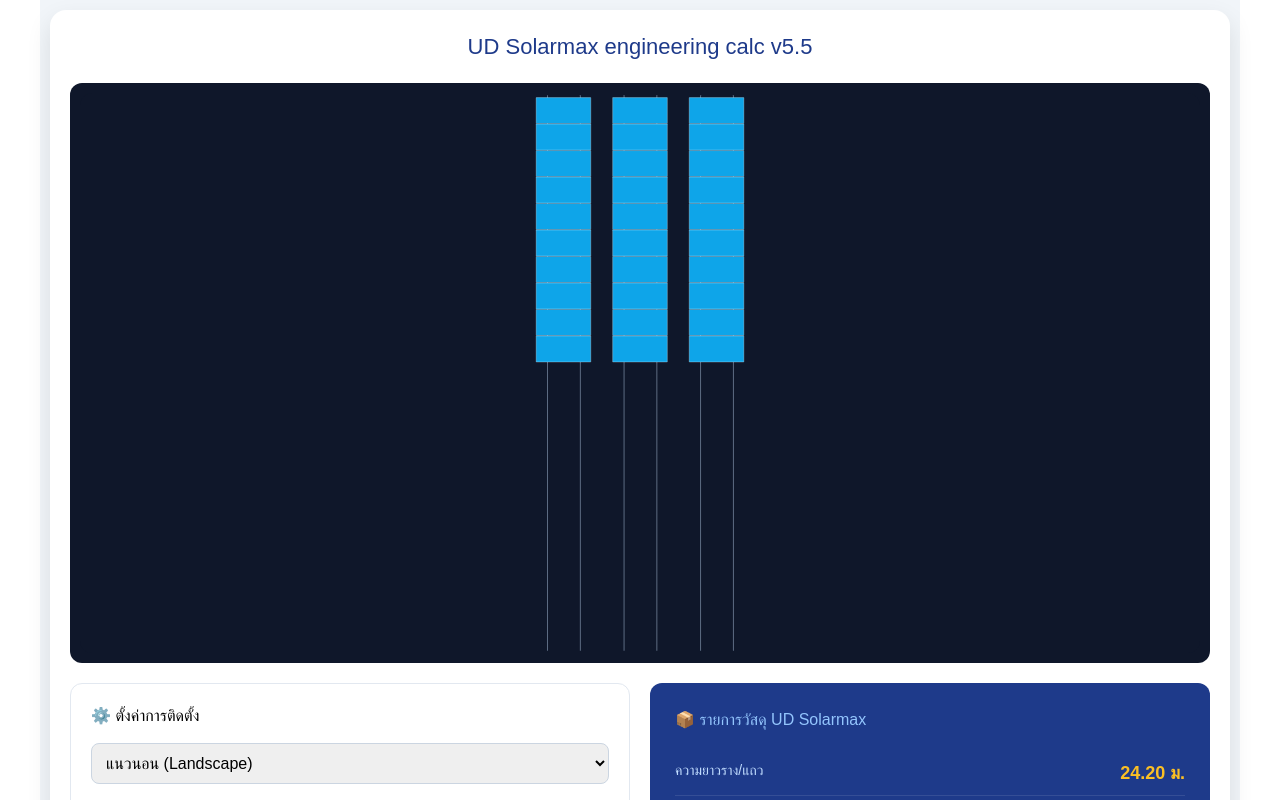
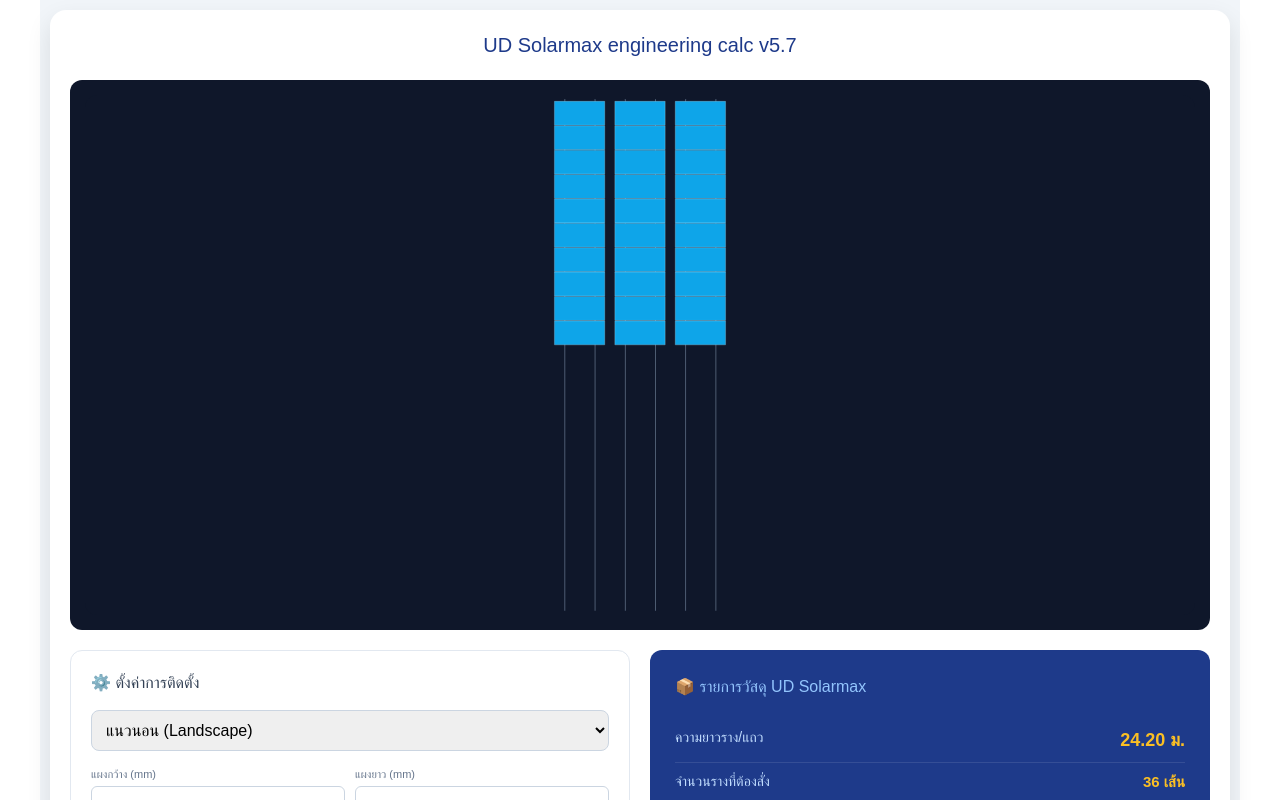
Before and after one commit to udsolarmax/udsolarmax_pv_calulation, a React (Create React App) app: page / in a window 1280 px wide. Shown: the top 800 px of the page. Built offline with nearby package versions, Linux system fonts and the light colour scheme.

Commit message:
Update App.js

```diff
--- a/src/App.js
+++ b/src/App.js
@@ -21,50 +21,64 @@
     panelTotalDim: 0
   });
 
-  const currentW = panelOrientation === 'vertical' ? panelWidth : panelLength;
-  const currentL = panelOrientation === 'vertical' ? panelLength : panelWidth;
+  // --- วิศวกรรม Logic: กำหนดขนาดตามแนวรางจริง ---
+  // แนวตั้ง (Portrait): รางวิ่งตามความกว้างแผง | แนวนอน (Landscape): รางวิ่งตามความยาวแผง
+  const dimAlongRail = panelOrientation === 'vertical' ? panelWidth : panelLength;
+  const dimAcrossRail = panelOrientation === 'vertical' ? panelLength : panelWidth;
 
   useEffect(() => {
-    const panelsDim = (panelCountPerString * currentW) + ((panelCountPerString - 1) * midClampSpace);
-    const rowLenMM = panelsDim + (2 * overhang);
-    const midPerString = (panelCountPerString - 1) * 2;
+    // คำนวณความยาวแผงรวมทั้งหมดใน 1 แถว
+    const panelsTotalMM = (panelCountPerString * dimAlongRail) + ((panelCountPerString - 1) * midClampSpace);
+    // ความยาวรางจริง (ต่อเส้น) = ความยาวแผงรวม + overhang สองด้าน
+    const rowLenMM = panelsTotalMM + (2 * overhang);
+
+    // คำนวณวัสดุต่อ 1 สตริง
     const railsPerSide = Math.ceil(rowLenMM / railLength);
-    const railsPerString = railsPerSide * 2;
+    const railsPerString = railsPerSide * 2; // มีราง 2 เส้นเสมอ
     const splicesPerString = Math.max(0, (railsPerSide - 1) * 2);
     const lFeetPerString = (Math.ceil(rowLenMM / lFeetSpace) + 1) * 2;
 
     setResults({
       totalRailLength: (rowLenMM / 1000).toFixed(2),
       totalRailsNeeded: railsPerString * stringCount,
-      midClamps: midPerString * stringCount,
+      midClamps: (panelCountPerString - 1) * 2 * stringCount,
       endClamps: 4 * stringCount,
       splices: splicesPerString * stringCount,
       lFeetCount: lFeetPerString * stringCount,
-      panelTotalDim: (panelsDim / 1000).toFixed(2)
+      panelTotalDim: (panelsTotalMM / 1000).toFixed(2)
     });
-  }, [currentW, currentL, panelCountPerString, stringCount, lFeetSpace, railLength, midClampSpace, overhang, panelOrientation]);
+  }, [dimAlongRail, panelCountPerString, stringCount, lFeetSpace, railLength, midClampSpace, overhang]);
 
   const renderVisualizer = () => {
-    // คำนวณความยาวแผงทั้งหมดรวมช่องว่าง
-    const panelsDimMM = (panelCountPerString * currentW) + ((panelCountPerString - 1) * midClampSpace);
-    // ความยาวรางจริง = ความยาวแผงรวม + overhang สองด้าน
-    const actualRailLenMM = panelsDimMM + (2 * overhang);
+    const panelsTotalMM = (panelCountPerString * dimAlongRail) + ((panelCountPerString - 1) * midClampSpace);
+    const railLenMM = panelsTotalMM + (2 * overhang);
 
     if (panelOrientation === 'vertical') {
-      const totalW = actualRailLenMM + 400;
-      const totalH = (currentL * stringCount) + (stringCount * 500);
+      // --- แนวตั้ง (Portrait): ต่อลงด้านล่าง ---
+      const viewW = railLenMM + 400;
+      const viewH = (dimAcrossRail * stringCount) + (stringCount * 400);
 
       return (
-        <svg viewBox={`-200 -200 ${totalW} ${totalH}`} style={{ width: '100%', maxHeight: '70vh', background: '#0f172a', borderRadius: '12px' }}>
+        <svg viewBox={`-200 -200 ${viewW} ${viewH}`} style={{ width: '100%', maxHeight: '65vh', background: '#0f172a', borderRadius: '12px' }}>
           {Array.from({ length: stringCount }).map((_, sIdx) => {
-            const yOff = sIdx * (currentL + 400);
+            const yOff = sIdx * (dimAcrossRail + 400);
             return (
               <g key={sIdx}>
-                {/* รางแนวนอนสำหรับแนวตั้ง */}
-                <rect x="0" y={yOff + currentL * 0.25} width={actualRailLenMM} height="30" fill="#64748b" rx="5" />
-                <rect x="0" y={yOff + currentL * 0.75} width={actualRailLenMM} height="30" fill="#64748b" rx="5" />
+                {/* รางหยุดที่ความยาว railLenMM พอดี */}
+                <rect x="0" y={yOff + dimAcrossRail * 0.25} width={railLenMM} height="30" fill="#64748b" rx="5" />
+                <rect x="0" y={yOff + dimAcrossRail * 0.75} width={railLenMM} height="30" fill="#64748b" rx="5" />
                 {Array.from({ length: panelCountPerString }).map((_, pIdx) => (
-                  <rect key={pIdx} x={overhang + (pIdx * (currentW + midClampSpace))} y={yOff} width={currentW} height={currentL} fill="#1e293b" stroke="#38bdf8" strokeWidth="10" rx="5" />
+                  <rect
+                    key={pIdx}
+                    x={overhang + (pIdx * (dimAlongRail + midClampSpace))}
+                    y={yOff}
+                    width={dimAlongRail}
+                    height={dimAcrossRail}
+                    fill="#1e293b"
+                    stroke="#38bdf8"
+                    strokeWidth="8"
+                    rx="5"
+                  />
                 ))}
               </g>
             );
@@ -72,32 +86,31 @@
         </svg>
       );
     } else {
-      // --- แก้ไขโหมดแนวนอน (Landscape) ---
-      const stringGap = currentW * 0.4;
-      const totalW = (currentW * stringCount) + ((stringCount - 1) * stringGap);
-      // ความสูง SVG จะเท่ากับความยาวรางจริง
-      const totalH = actualRailLenMM;
+      // --- แนวนอน (Landscape): ต่อไปด้านขวา (อ้างอิงตามรูปตัวอย่าง) ---
+      const stringGap = dimAlongRail * 0.2;
+      const viewW = (dimAlongRail * stringCount) + ((stringCount - 1) * stringGap) + 400;
+      const viewH = railLenMM + 400;
 
       return (
-        <svg viewBox={`-100 -100 ${totalW + 200} ${totalH + 200}`} style={{ width: '100%', maxHeight: '70vh', background: '#0f172a', borderRadius: '12px' }}>
+        <svg viewBox={`-200 -200 ${viewW} ${viewH}`} style={{ width: '100%', maxHeight: '65vh', background: '#0f172a', borderRadius: '12px' }}>
           {Array.from({ length: stringCount }).map((_, sIdx) => {
-            const xOff = sIdx * (currentW + stringGap);
+            const xOff = sIdx * (dimAlongRail + stringGap);
             return (
               <g key={sIdx}>
-                {/* รางวาดให้ยาวเท่ากับ actualRailLenMM พอดี (ไม่ยาวเกินไปด้านล่าง) */}
-                <rect x={xOff + currentW * 0.2} y="0" width="40" height={actualRailLenMM} fill="#64748b" rx="10" />
-                <rect x={xOff + currentW * 0.8} y="0" width="40" height={actualRailLenMM} fill="#64748b" rx="10" />
+                {/* รางแนวดิ่ง หยุดความยาวที่ railLenMM พอดี ไม่เกิน overhang */}
+                <rect x={xOff + dimAlongRail * 0.2} y="0" width="35" height={railLenMM} fill="#64748b" rx="10" />
+                <rect x={xOff + dimAlongRail * 0.8} y="0" width="35" height={railLenMM} fill="#64748b" rx="10" />
 
                 {Array.from({ length: panelCountPerString }).map((_, pIdx) => (
                   <rect
                     key={pIdx}
                     x={xOff}
-                    y={overhang + (pIdx * (currentL + midClampSpace))}
-                    width={currentW}
-                    height={currentL}
+                    y={overhang + (pIdx * (dimAcrossRail + midClampSpace))}
+                    width={dimAlongRail}
+                    height={dimAcrossRail}
                     fill="#0ea5e9"
                     stroke="#fff"
-                    strokeWidth="12"
+                    strokeWidth="10"
                     rx="5"
                   />
                 ))}
@@ -112,17 +125,16 @@
   return (
     <div style={{ padding: "10px", maxWidth: "1200px", margin: "0 auto", fontFamily: "sans-serif", backgroundColor: "#f1f5f9", minHeight: "100vh" }}>
       <div style={{ backgroundColor: "white", borderRadius: "16px", boxShadow: "0 10px 25px rgba(0,0,0,0.1)", padding: "20px" }}>
-        <h1 style={{ color: "#1e3a8a", textAlign: "center", marginBottom: "20px", fontSize: "22px" }}>UD Solarmax engineering calc v5.5</h1>
+        <h1 style={{ color: "#1e3a8a", textAlign: "center", marginBottom: "20px", fontSize: "20px" }}>UD Solarmax engineering calc v5.7</h1>
 
-        <div style={{ marginBottom: "20px", display: 'flex', justifyContent: 'center', background: '#0f172a', padding: '10px', borderRadius: '12px', overflow: 'hidden' }}>
-          <div style={{ width: '100%', display: 'flex', justifyContent: 'center' }}>
+        <div style={{ marginBottom: "20px", display: 'flex', justifyContent: 'center', background: '#0f172a', padding: '15px', borderRadius: '12px' }}>
              {renderVisualizer()}
-          </div>
         </div>
 
         <div style={{ display: "grid", gridTemplateColumns: "repeat(auto-fit, minmax(300px, 1fr))", gap: "20px" }}>
+          {/* Settings */}
           <div style={{ background: "#ffffff", padding: "20px", borderRadius: "12px", border: "1px solid #e2e8f0" }}>
-            <h3 style={{ marginBottom: "15px", fontSize: "16px" }}>⚙️ ตั้งค่าการติดตั้ง</h3>
+            <h3 style={{ marginBottom: "15px", fontSize: "16px", color: "#334155" }}>⚙️ ตั้งค่าการติดตั้ง</h3>
             <select value={panelOrientation} onChange={(e) => setPanelOrientation(e.target.value)} style={{ width: "100%", padding: "10px", marginBottom: "15px", borderRadius: "8px", border: "1px solid #cbd5e1" }}>
               <option value="horizontal">แนวนอน (Landscape)</option>
               <option value="vertical">แนวตั้ง (Portrait)</option>
@@ -133,12 +145,13 @@
               <InputBlock label="แผง/สตริง" value={panelCountPerString} onChange={setPanelCountPerString} />
               <InputBlock label="จำนวนสตริง" value={stringCount} onChange={setStringCount} />
               <InputBlock label="หัว-ท้ายราง (mm)" value={overhang} onChange={setOverhang} />
-              <InputBlock label="ห่างระหว่างแผง (mm)" value={midClampSpace} onChange={setMidClampSpace} />
+              <InputBlock label="ช่องว่างแผง (mm)" value={midClampSpace} onChange={setMidClampSpace} />
               <InputBlock label="ระยะ L-Feet (mm)" value={lFeetSpace} onChange={setLFeetSpace} />
               <InputBlock label="รางมาตรฐาน (mm)" value={railLength} onChange={setRailLength} />
             </div>
           </div>
 
+          {/* Results */}
           <div style={{ background: "#1e3a8a", color: "white", padding: "25px", borderRadius: "12px" }}>
             <h3 style={{ color: "#93c5fd", marginBottom: "20px", fontSize: "16px" }}>📦 รายการวัสดุ UD Solarmax</h3>
             <ResultRow label="ความยาวราง/แถว" value={`${results.totalRailLength} ม.`} highlight />
@@ -150,7 +163,7 @@
             <button onClick={() => {
               const text = `☀️ UD Solarmax: ${stringCount} สตริง, รางรวม ${results.totalRailsNeeded} เส้น, L-Feet ${results.lFeetCount} ตัว`;
               navigator.clipboard.writeText(text);
-              alert("คัดลอกข้อมูลแล้ว!");
+              alert("คัดลอกข้อมูลเรียบร้อย!");
             }} style={{ width: "100%", marginTop: "15px", padding: "12px", background: "#10b981", color: "white", border: "none", borderRadius: "8px", fontWeight: "bold", cursor: "pointer" }}>📋 คัดลอกส่ง Line</button>
           </div>
         </div>
```
